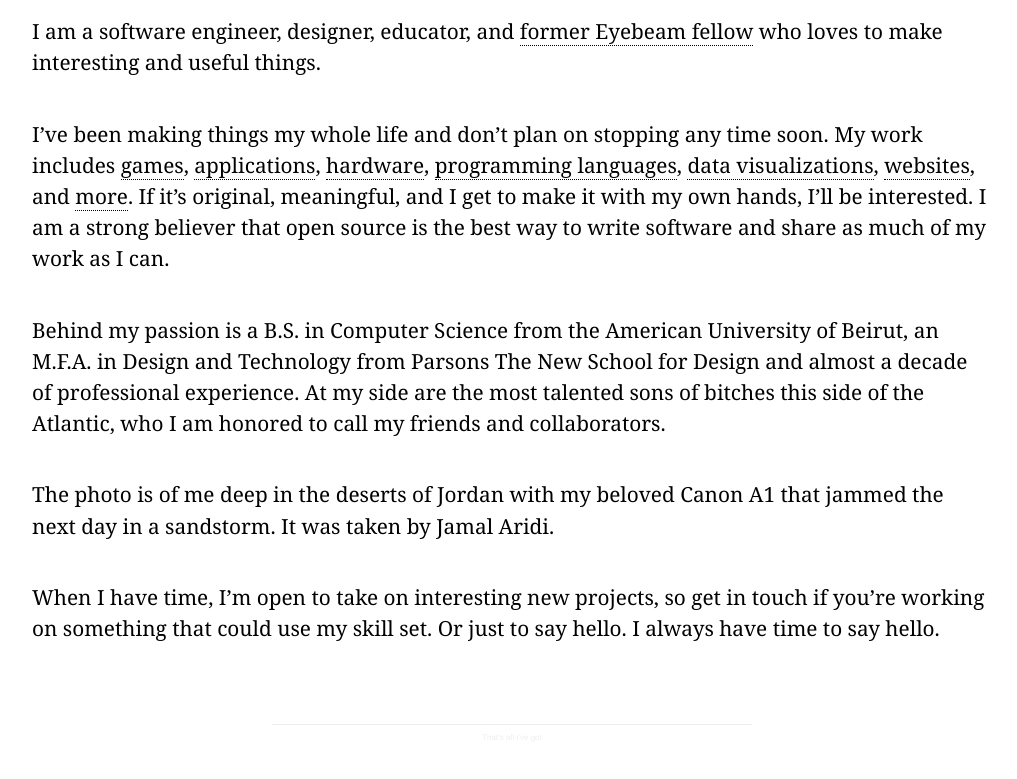
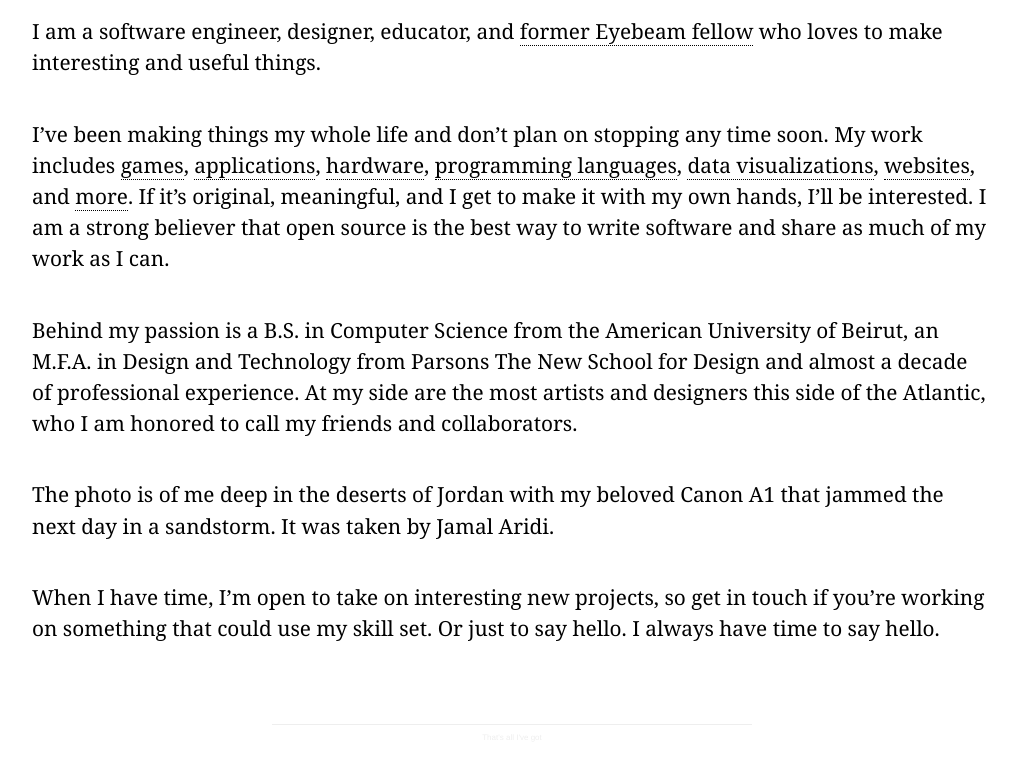
Before and after one commit to nasser/nasser.github.io, a Jekyll site: the page index.html, which Jekyll copies as it is, in a window 1280 px wide and 900 px high, scrolled down 959 px, cut to the strip 50-829 px from the top of the window. Shown: the whole strip, without its empty margins (128-1145 px from the left). Built offline with Jekyll 4.4.1, drawn with Linux system fonts in a browser that asks for light colours; nearby versions of some CDN libraries.

Commit message:
Update index text

```diff
--- a/index.html
+++ b/index.html
@@ -37,7 +37,7 @@
       <p>I am a software engineer, designer, educator, and <a href="eyebeam">former Eyebeam fellow</a> who loves to make interesting and useful things.</p>
 
       <p>I’ve been making things my whole life and don’t plan on stopping any time soon. My work includes <a href="#">games</a>, <a href="#">applications</a>, <a href="#">hardware</a>, <a href="#">programming languages</a>, <a href="#">data visualizations</a>, <a href="#">websites</a>, and <a href="#">more</a>. If it’s original, meaningful, and I get to make it with my own hands, I’ll be interested. I am a strong believer that open source is the best way to write software and share as much of my work as I can.</p>
-      <p>Behind my passion is a B.S. in Computer Science from the American University of Beirut, an M.F.A. in Design and Technology from Parsons The New School for Design and almost a decade of professional experience. At my side are the most talented sons of bitches this side of the Atlantic, who I am honored to call my friends and collaborators.</p>
+      <p>Behind my passion is a B.S. in Computer Science from the American University of Beirut, an M.F.A. in Design and Technology from Parsons The New School for Design and almost a decade of professional experience. At my side are the most artists and designers this side of the Atlantic, who I am honored to call my friends and collaborators.</p>
       <p>The photo is of me deep in the deserts of Jordan with my beloved Canon A1 that jammed the next day in a sandstorm. It was taken by Jamal Aridi.</p>
       <p>When I have time, I’m open to take on interesting new projects, so get in touch if you’re working on something that could use my skill set. Or just to say hello. I always have time to say hello.</p>
 
```
